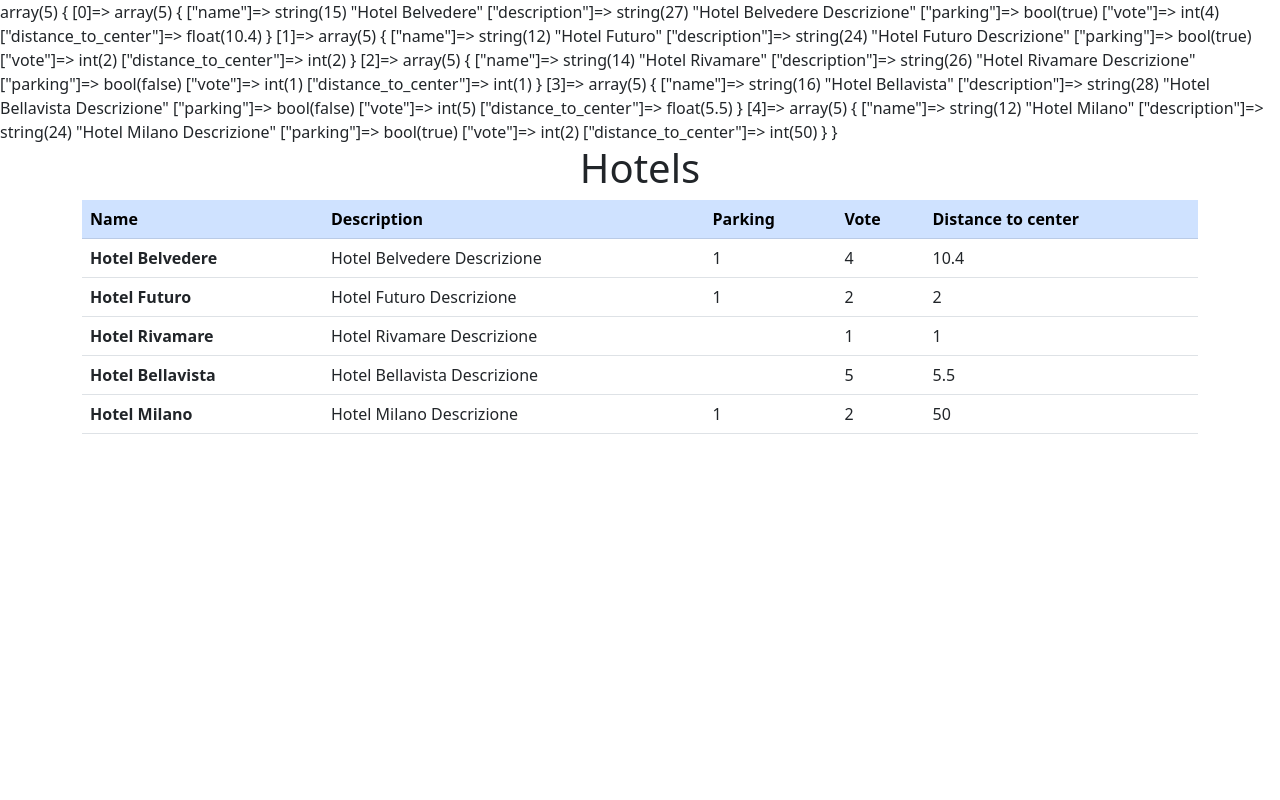
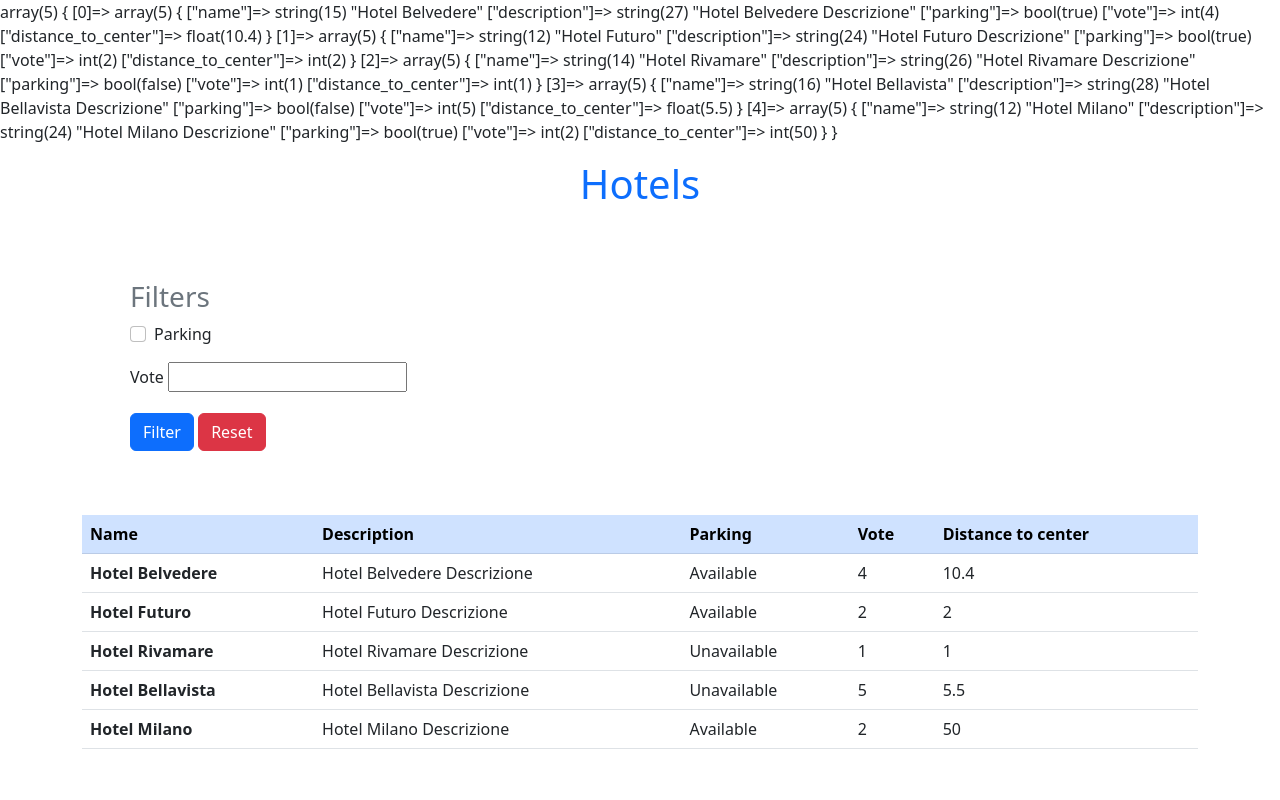
Before and after one commit to snerva/php-hotel, a PHP site: page / in a window 1280 px wide. Run offline with PHP 8.4, Linux system fonts and the light colour scheme.

Commit message:
add parking disponibility

```diff
--- a/index.php
+++ b/index.php
@@ -38,6 +38,8 @@ $hotels = [
     ],
 
 ];
+$park = 'Available';
+$no_park = 'Unavailable';
 
 var_dump($hotels);
 ?>
@@ -55,7 +57,24 @@ var_dump($hotels);
 
 <body>
     <div class="container">
-        <h1 class="text-center">Hotels</h1>
+        <h1 class="text-center py-3 text-primary">Hotels</h1>
+        <div class="form_box py-5 px-5">
+            <h3 class="text-secondary">Filters</h3>
+            <form action="index.php" method="get">
+                <div class="form-check mb-3">
+                    <input class="form-check-input" type="checkbox" value="car_parking" id="car_parking">
+                    <label class="form-check-label" for="car_parking">
+                        Parking
+                    </label>
+                </div>
+                <div class="mb-3">
+                    <label for="vote" class="form-label">Vote</label>
+                    <input type="number" name="vote" id="vote">
+                </div>
+                <button class="btn btn-primary" type="submit">Filter</button>
+                <button class="btn btn-danger" type="reset">Reset</button>
+            </form>
+        </div>
         <table class="table">
             <thead>
                 <tr class="table-primary">
@@ -71,7 +90,11 @@ var_dump($hotels);
                     <tr>
                         <th scope="row"> <?php echo $hotel['name'] ?> </th>
                         <td> <?php echo $hotel['description'] ?> </td>
-                        <td> <?php echo $hotel['parking'] ?> </td>
+                        <td> <?php if ($hotel['parking'] === true) {
+                                    echo $park;
+                                } else {
+                                    echo $no_park;
+                                } ?> </td>
                         <td> <?php echo $hotel['vote'] ?> </td>
                         <td> <?php echo $hotel['distance_to_center'] ?> </td>
                     </tr>
```
